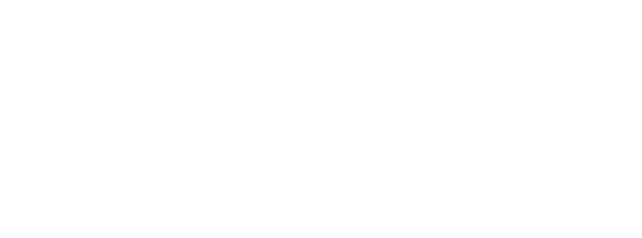
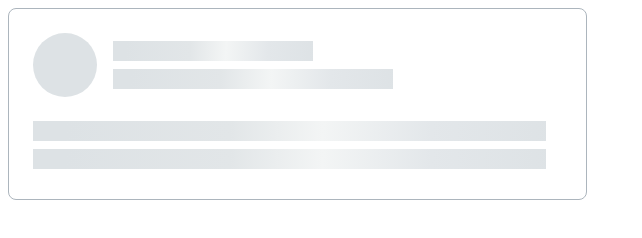
Before and after one commit to js-tasks-ru/htmlcss-20210916_murka8831, a website: page 04-lection2/02-skeleton/index.html in a window 1280 px wide. Shown: the whole page, without its empty margins (0-642 px from the left). Drawn offline with Linux system fonts and the light colour scheme.

Commit message:
add solution for skeleton

```diff
--- a/04-lection2/02-skeleton/index.html
+++ b/04-lection2/02-skeleton/index.html
@@ -6,6 +6,19 @@
         <link rel="stylesheet" href="./skeleton.css">
     </head>
     <body>
+        <div class="skeleton">
+        <div class="skeleton__title skeleton__box">
+            <div class="skeleton__circle"></div>
+            <div class="skeleton__groupline">
+                <div class="skeleton__line" style="width: 50%; margin-right: 0px; margin-left: 16px; margin-top: 8px;"></div>
+                <div class="skeleton__line" style="width: 70%; margin-left: 16px;"></div>
+            </div>
+        </div>
+        <div class="skeleton__main skeleton__box">
+            <div class="skeleton__line" style="width: 100%;"></div>
+            <div class="skeleton__line" style="width: 100%;"></div>
+        </div>
+    </div>
 
     </body>
 </html>
--- a/04-lection2/02-skeleton/skeleton.css
+++ b/04-lection2/02-skeleton/skeleton.css
@@ -0,0 +1,44 @@
+.skeleton {
+	width: 579px;
+	height: 192px;
+	border: 1px solid var(--grey-3);
+	box-sizing: border-box;
+	border-radius: 8px;
+}
+
+.skeleton__box {
+	padding-left: 24px;
+	padding-top: 24px;
+	padding-right: 40px;
+
+}
+
+.skeleton__line {
+	height: 20px;
+	background:  linear-gradient(92.51deg, #DDE2E5 6.44%, #E2E6E8 38.47%, #F3F5F5 56.48%, #E3E7EA 77.5%, #DDE2E5 102.52%);;
+	margin-bottom: 8px;
+}
+
+.skeleton__circle {
+	width: 64px;
+	height: 64px;
+	background: var(--grey-2);
+	border-radius: 50%;
+	position: relative;
+
+}
+
+.skeleton__title {
+	display: flex;
+	flex-direction: row;
+/*	align-items: flex-start;
+	justify-content: flex-start;
+	flex-wrap: wrap;*/
+}
+
+
+.skeleton__groupline {
+	width: 400px;
+	display: flex;
+	flex-direction: column;
+}
```
